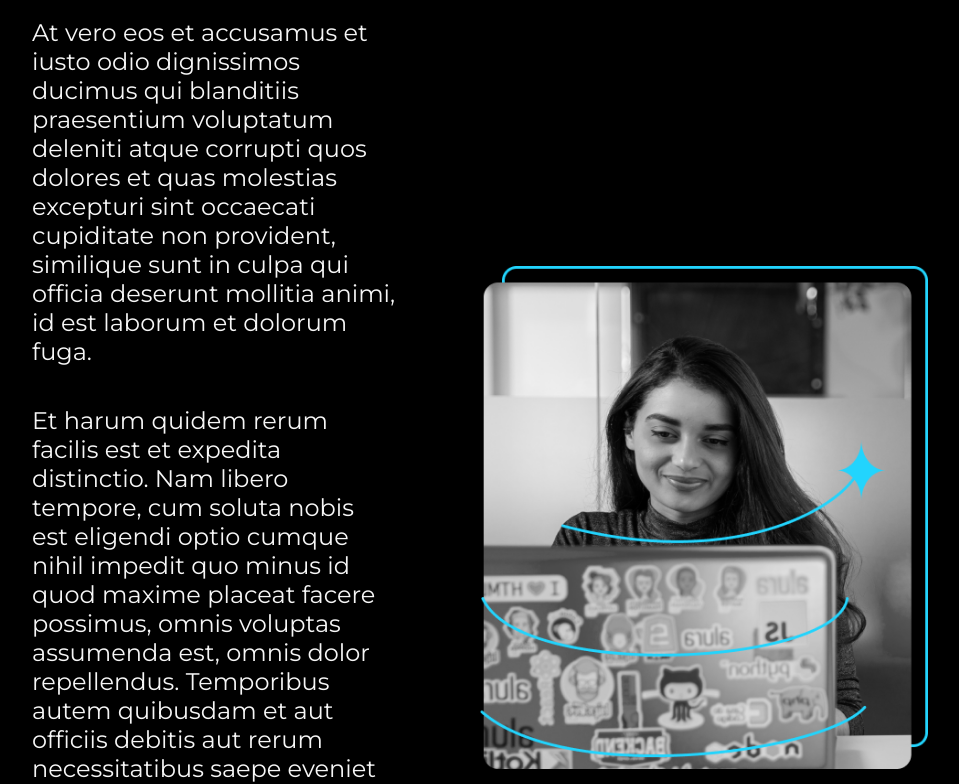
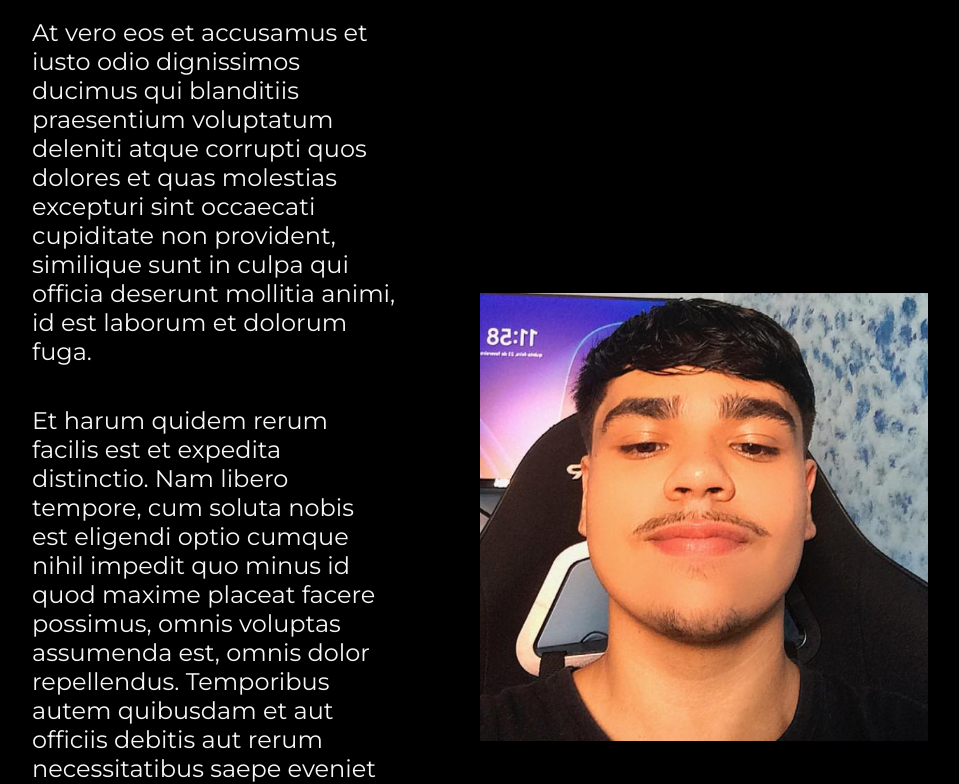
Before and after one commit to Du74/Portifolio, a plain HTML site: page about.html in a window 1280 px wide. Shown: the part 186-970 px from the top of the page, without its empty margins (160-1119 px from the left). Drawn offline with nearby package versions, Linux system fonts and the light colour scheme.

Commit message:
Add files via upload

```diff
--- a/about.html
+++ b/about.html
@@ -33,7 +33,7 @@
                 perferendis doloribus asperiores ipsum delis forum birol parela maxime infena. Excepteur sint occaecat
                 cupidatat non.</p>
         </section>
-        <img class="apresentacao__imagem" src="./assets/imagem.png" alt="Foto da Joana Santos programando">
+        <img class="apresentacao__imagem" src="dudu.jpg" alt="dudu">
     </main>
 
     <footer class="rodape">
```
